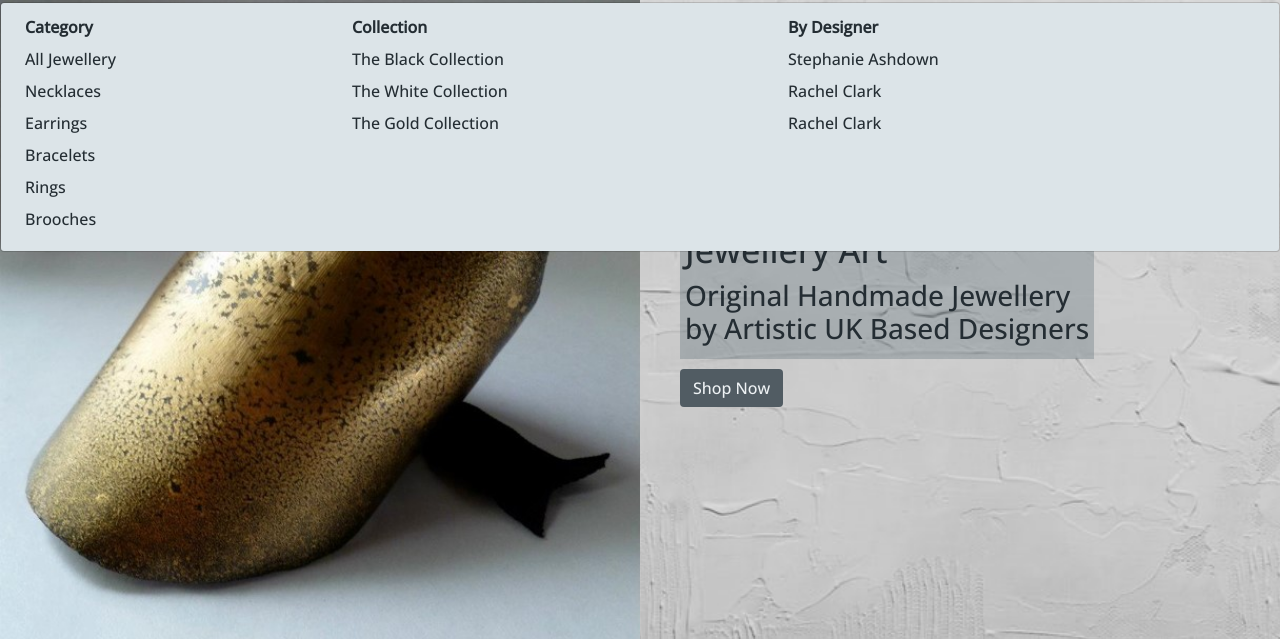
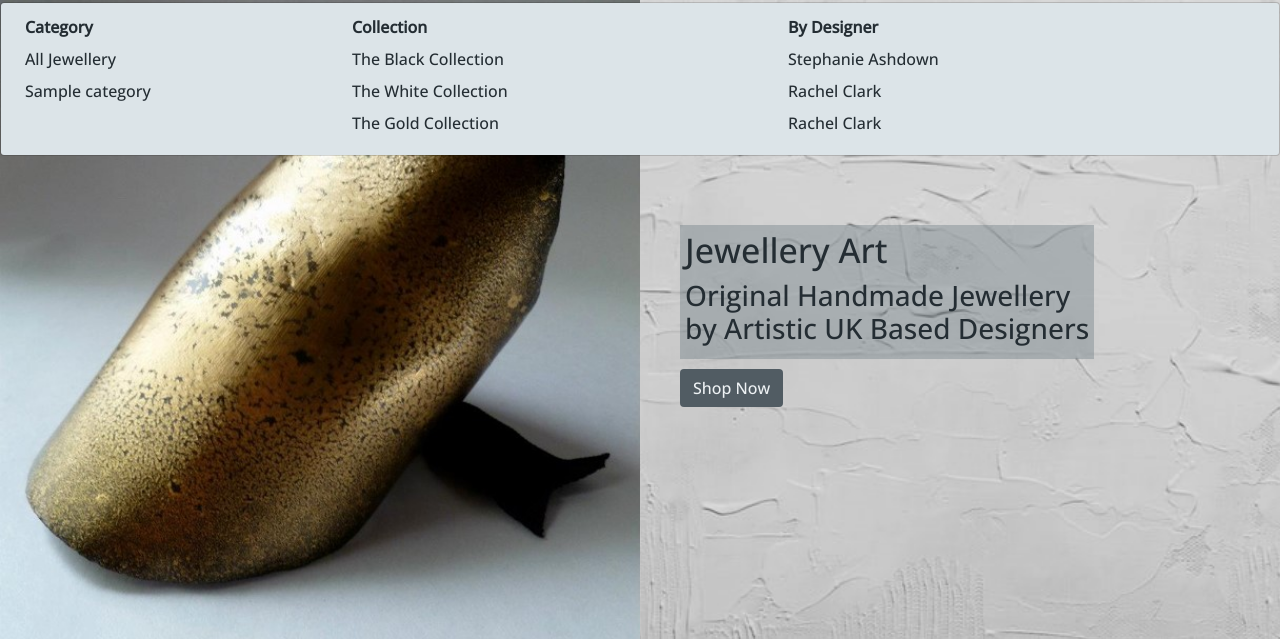
Before and after one commit to Stephanie-Ash/jewellery-art, a Django app: page / in a window 1280 px wide, after a click on "Jewellery". Shown: the part 82-721 px from the top of the page. Run offline with Django 3.2, Linux system fonts and the light colour scheme; tables that the repository leaves empty hold one stand-in row (values such as "Sample post"); some libraries are stand-ins or nearby versions.

Commit message:
Add all_categories templatetag and use in base.html to set navigation categories

```diff
--- /dev/null
+++ b/products/templatetags/category_tags.py
@@ -0,0 +1,16 @@
+""" Template tags for the product model """
+from django import template
+from ..models import Category
+
+
+register = template.Library()
+
+
+@register.simple_tag()
+def all_categories():
+    """
+    Make the category objects available in the
+    base.html template.
+    """
+
+    return Category.objects.all()
--- a/static/css/base.css
+++ b/static/css/base.css
@@ -114,13 +114,13 @@ h4 {
     color: #242d33;
 }
 
-.dropdown-title:hover {
-    background-color: transparent;
-}
-
 .dropdown-item:hover {
     color: #242d33;
     background-color: #eef2f4;
+}
+
+.dropdown-title:hover {
+    background-color: transparent;
 }
 
 .dropdown-item:active {
--- a/templates/base.html
+++ b/templates/base.html
@@ -1,4 +1,5 @@
 {% load static %}
+{% load category_tags %}
 
 <!DOCTYPE html>
 <html lang="en">
@@ -126,13 +127,12 @@
                             <div class="dropdown-menu bg-color-lgt w-100" aria-labelledby="navbarDropdown">
                                 <div class="row">
                                     <div class="col-sm-3 mb-2">
+                                        {% all_categories as categories %}
                                         <p class="dropdown-item dropdown-title m-0 list-heading">Category</p>
                                         <a class="dropdown-item" href="{% url 'products' %}">All Jewellery</a>
-                                        <a class="dropdown-item" href="{% url 'products' %}?category=necklaces">Necklaces</a>
-                                        <a class="dropdown-item" href="{% url 'products' %}?category=earrings">Earrings</a>
-                                        <a class="dropdown-item" href="{% url 'products' %}?category=bracelets">Bracelets</a>
-                                        <a class="dropdown-item" href="{% url 'products' %}?category=rings">Rings</a>
-                                        <a class="dropdown-item" href="{% url 'products' %}?category=brooches">Brooches</a>
+                                        {% for category in categories %}
+                                        <a class="dropdown-item" href="{% url 'products' %}?category={{ category.programmatic_name }}">{{ category.name }}</a>
+                                        {% endfor %}
                                     </div>
                                     <div class="col-sm-4 mb-2">
                                         <p class="dropdown-item dropdown-title m-0 list-heading">Collection</p>
```
Also changed, not shown: products/templatetags/__init__.py (added).
